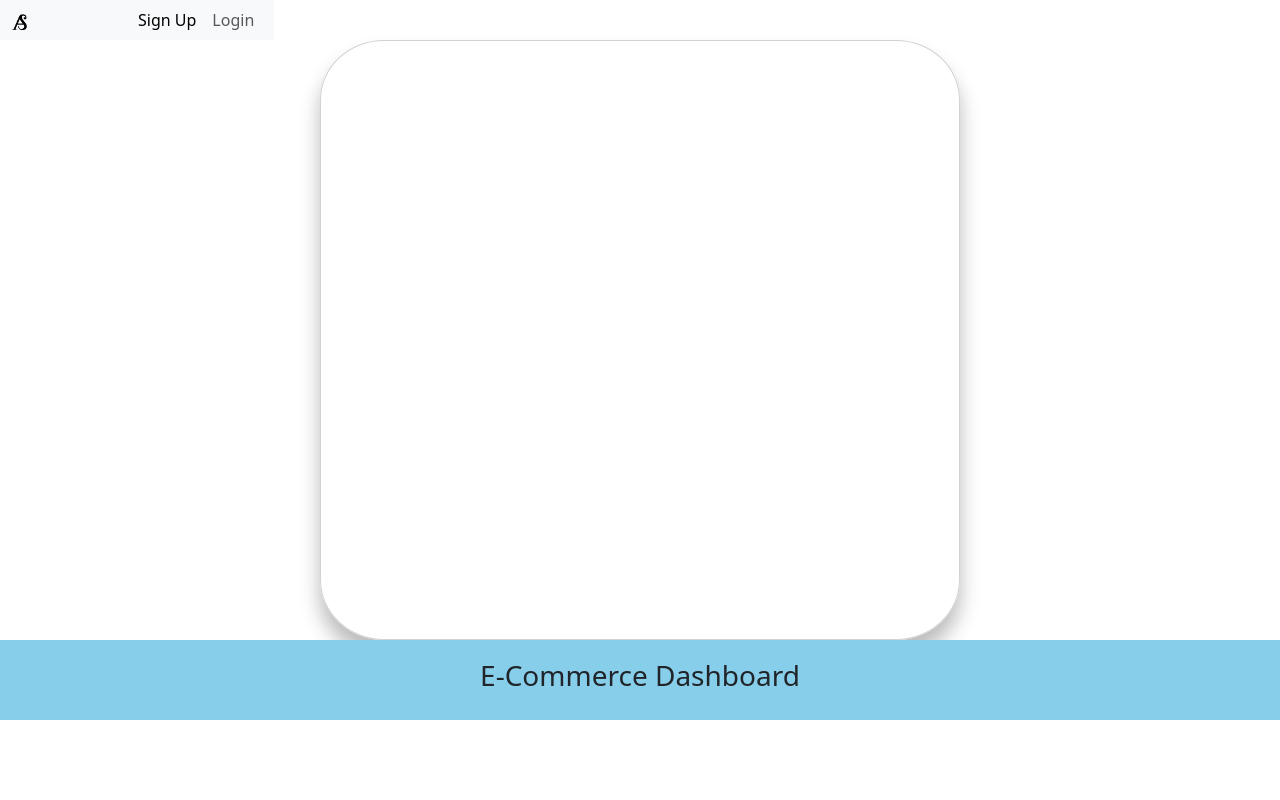
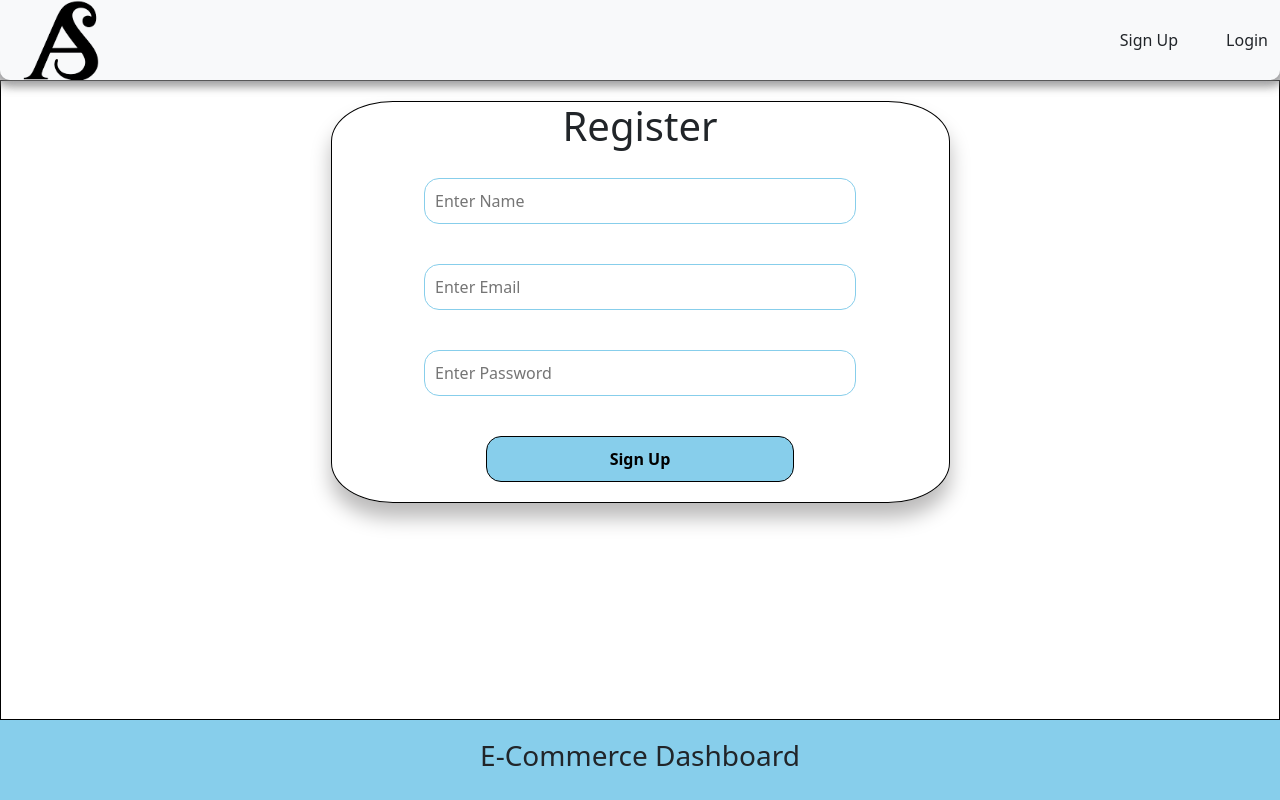
Before and after one commit to Ahmer-Siddiqui/E-Commerce, a React (Create React App) app in the folder frontend/: page /signup in a window 1280 px wide. Built offline with nearby package versions, Linux system fonts and the light colour scheme.

Commit message:
styling navbar

```diff
--- a/frontend/src/components/container/header/MainNav.js
+++ b/frontend/src/components/container/header/MainNav.js
@@ -22,16 +22,14 @@ const MainNav = () => {
         <>
           {/* Boot Nav start */}
           <Navbar expand="lg" className="bg-body-tertiary">
-            <Container>
-              <Navbar.Brand href="#home">
+            <div className="container-fluid">
                 <div className="logo">
                   <img
                     src={require("../../../assets/img/logo.png")}
                     alt="logo"
                   />
                 </div>
-              </Navbar.Brand>
-              <Navbar.Toggle aria-controls="basic-navbar-nav" />
+              <Navbar.Toggle aria-controls="basic-navbar-nav mx-5" />
               <Navbar.Collapse id="basic-navbar-nav">
                 <Nav className="me-auto">
                   <NavLink className="nav-link" to="/">
@@ -51,32 +49,28 @@ const MainNav = () => {
                   </NavLink>
                 </Nav>
               </Navbar.Collapse>
-            </Container>
+            </div>
           </Navbar>
         </>
       ) : (
           <Navbar expand="lg" className="bg-body-tertiary">
-            <Container>
-              <Navbar.Brand href="#home">
+            <div className="container-fluid ">
                 <div className="logo">
                   <img
                     src={require("../../../assets/img/logo.png")}
                     alt="logo"
                   />
                 </div>
-              </Navbar.Brand>
-              <Navbar.Toggle aria-controls="basic-navbar-nav" />
-              <Navbar.Collapse id="basic-navbar-nav">
-                <Nav className="me-auto">
-                  <NavLink className="nav-link" to="/signup">
+
+                <div className="d-flex">
+                  <NavLink className="nav-link mx-2 mx-md-3 mx-lg-5" to="/signup">
                     Sign Up
                   </NavLink>
                   <NavLink className="nav-link" to="/login">
                     Login
                   </NavLink>
-                </Nav>
-              </Navbar.Collapse>
-            </Container>
+                </div>
+            </div>
           </Navbar>
       )}
     </div>
--- a/frontend/src/components/container/header/mainNav.css
+++ b/frontend/src/components/container/header/mainNav.css
@@ -1,7 +1,25 @@
 .navbar{
   margin: 0;
   padding: 0;
+  position: sticky;
+  top: 0;
+  z-index: 3;
+  min-height: 10vh;
+  width: 100%;
+  border-radius: 0 0 10px 10px;
+  box-shadow: 0px 1px 10px 5px rgba(126, 126, 129, 0.507);
 }
+.logo {
+  margin-left: -15px;
+  height: 10vh;
+  width: 10vw;
+}
+.navbar .logo img {
+  height: 100%;
+  width: 100%;
+  object-fit: contain;
+}
+/*
 .navbar .nav-ul {
   position: sticky;
   margin: 0;
@@ -12,15 +30,8 @@
   background-color: skyblue;
 }
 
-.navbar .logo {
-  height: 100%;
-  width: 15%;
-}
-.navbar .logo img {
-  height: 100%;
-  width: 100%;
-  object-fit: contain;
-}
+
+
 .navbar .nav-right {
   display: flex;
   justify-content: flex-end;
@@ -33,4 +44,4 @@
   color: #fff;
   text-decoration: none;
   padding: 5px;
-}
+} */
--- a/frontend/src/components/container/signup/SignUp.js
+++ b/frontend/src/components/container/signup/SignUp.js
@@ -1,6 +1,6 @@
 import React, { useEffect, useState } from "react";
-import "./signup.css"
-import {useNavigate} from 'react-router-dom'
+import "./signup.css";
+import { useNavigate } from "react-router-dom";
 import { useDispatch } from "react-redux";
 import { userRegister } from "../../../features/user/userSlice";
 
@@ -10,19 +10,19 @@ const SignUp = () => {
   const [signUp, setSignUp] = useState({
     name: "",
     email: "",
-    password: ""
-  })
+    password: "",
+  });
 
-  const onChangeHandler = (e)=>{
-    const {name, value} = e.target;
+  const onChangeHandler = (e) => {
+    const { name, value } = e.target;
     setSignUp({
       ...signUp,
-      [name]: value
-    })
-  }
+      [name]: value,
+    });
+  };
 
-  const collectData = async()=>{
-    dispatch(userRegister(signUp))
+  const collectData = async () => {
+    dispatch(userRegister(signUp));
     // let result = await fetch("http://localhost:5000/register",{
     //   method:'post',
     //   body: JSON.stringify({
@@ -41,10 +41,11 @@ const SignUp = () => {
     // if(result){
     //   navigate("/")
     // }
-  }
+  };
   return (
-    <div className="register signup">
-      {/* <h1>Register</h1>
+    <div className="signup mainSize">
+      <div className="register">
+        <h1>Register</h1>
         <input
           className="inputBox"
           type="text"
@@ -71,7 +72,8 @@ const SignUp = () => {
         />
         <button type="button" className="appButton" onClick={collectData}>
           Sign Up
-      </button> */}
+        </button>
+      </div>
     </div>
   );
 };
--- a/frontend/src/components/container/signup/signup.css
+++ b/frontend/src/components/container/signup/signup.css
@@ -1,6 +1,7 @@
 .register {
   border: 1px solid rgb(211, 209, 209);
-  height: 75vh;
+  border: 1px solid black;
+  height: 50%;
   width: 50%;
   display: flex;
   flex-direction: column;
```
Lines whose indentation alone changed are shown as unchanged.
